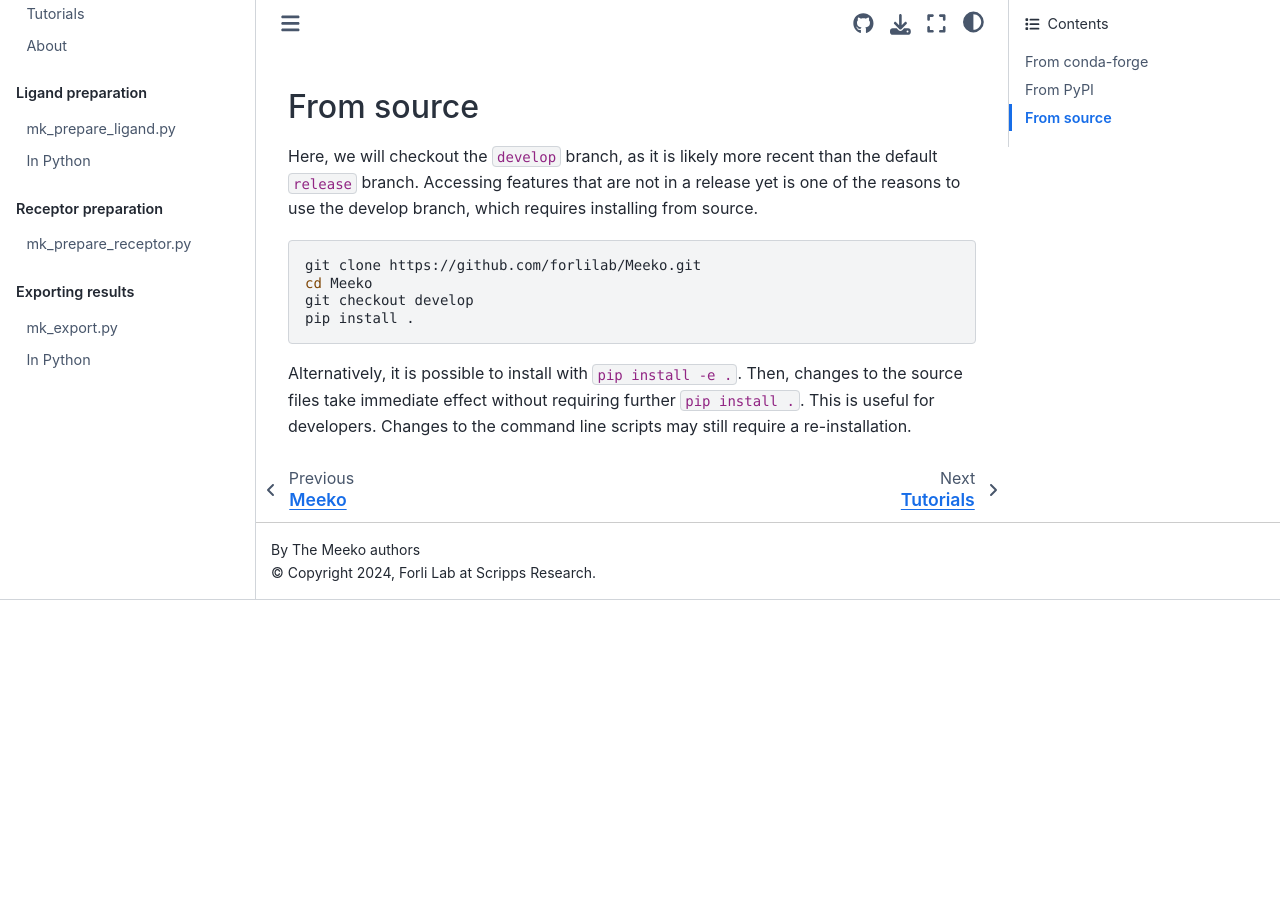
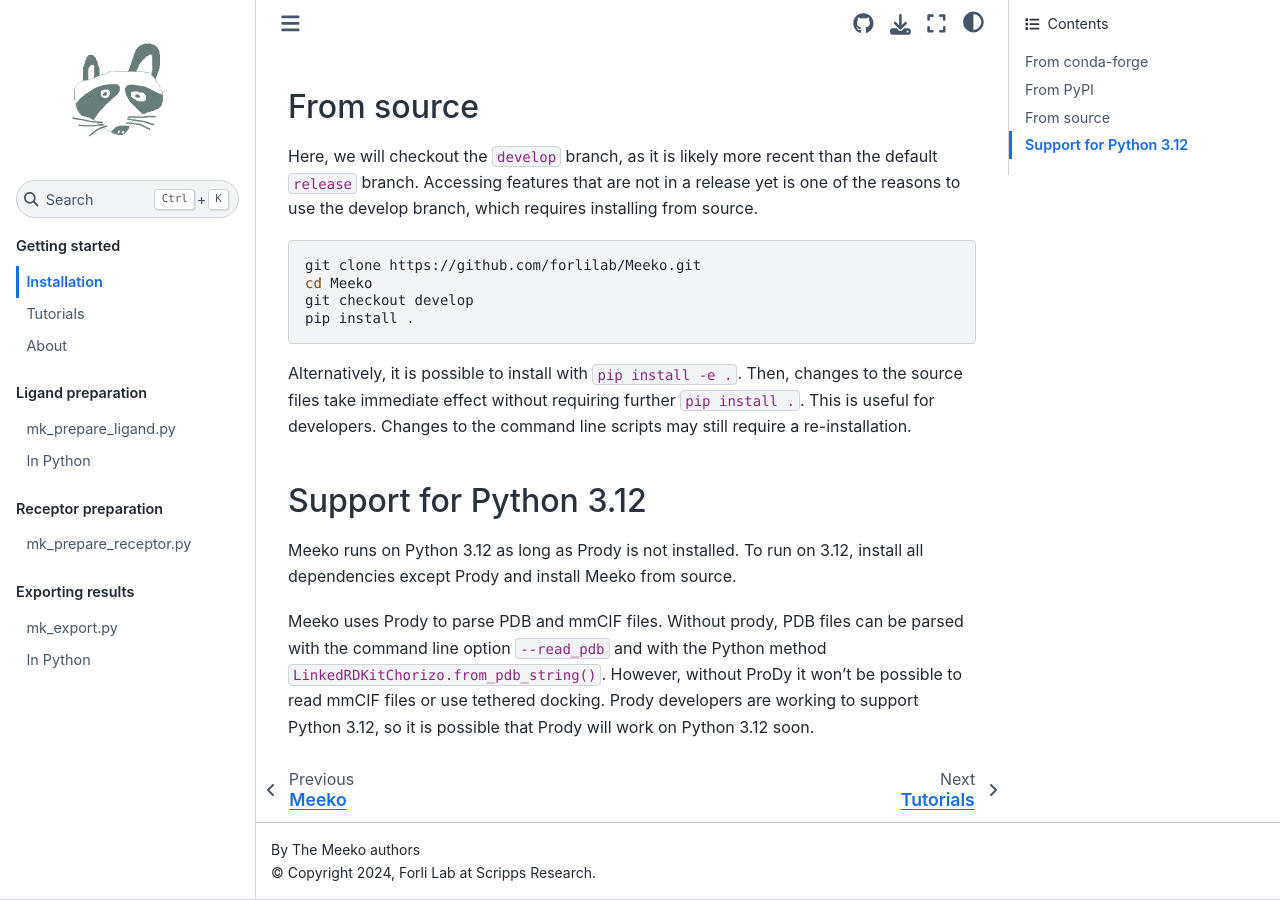
Before and after one commit to forlilab/Meeko, a Sphinx documentation site: the page built from docs/source/installation.rst, in a window 1280 px wide and 900 px high, scrolled down 607 px. Built offline with Sphinx 7.4.7 and the Sphinx Book theme 1.1.4, drawn with Linux system fonts in a browser that asks for light colours; before the commit the page ends 1207 px from its top, so only the background shows below that.

Commit message:
add Python 3.12 installation instructions

```diff
--- a/docs/source/installation.rst
+++ b/docs/source/installation.rst
@@ -46,3 +46,17 @@
 the source files take immediate effect without requiring further ``pip install .``.
 This is useful for developers. Changes to the command line scripts may still require
 a re-installation.
+
+
+Support for Python 3.12
+-----------------------
+
+Meeko runs on Python 3.12 as long as Prody is not installed. To run on 3.12,
+install all dependencies except Prody and install Meeko from source.
+
+Meeko uses Prody to parse PDB and mmCIF files. Without prody, PDB files
+can be parsed with the command line option ``--read_pdb`` and with the Python
+method ``LinkedRDKitChorizo.from_pdb_string()``. However, without ProDy it
+won't be possible to read mmCIF files or use tethered docking. Prody developers
+are working to support Python 3.12, so it is possible that Prody will work
+on Python 3.12 soon.
```
